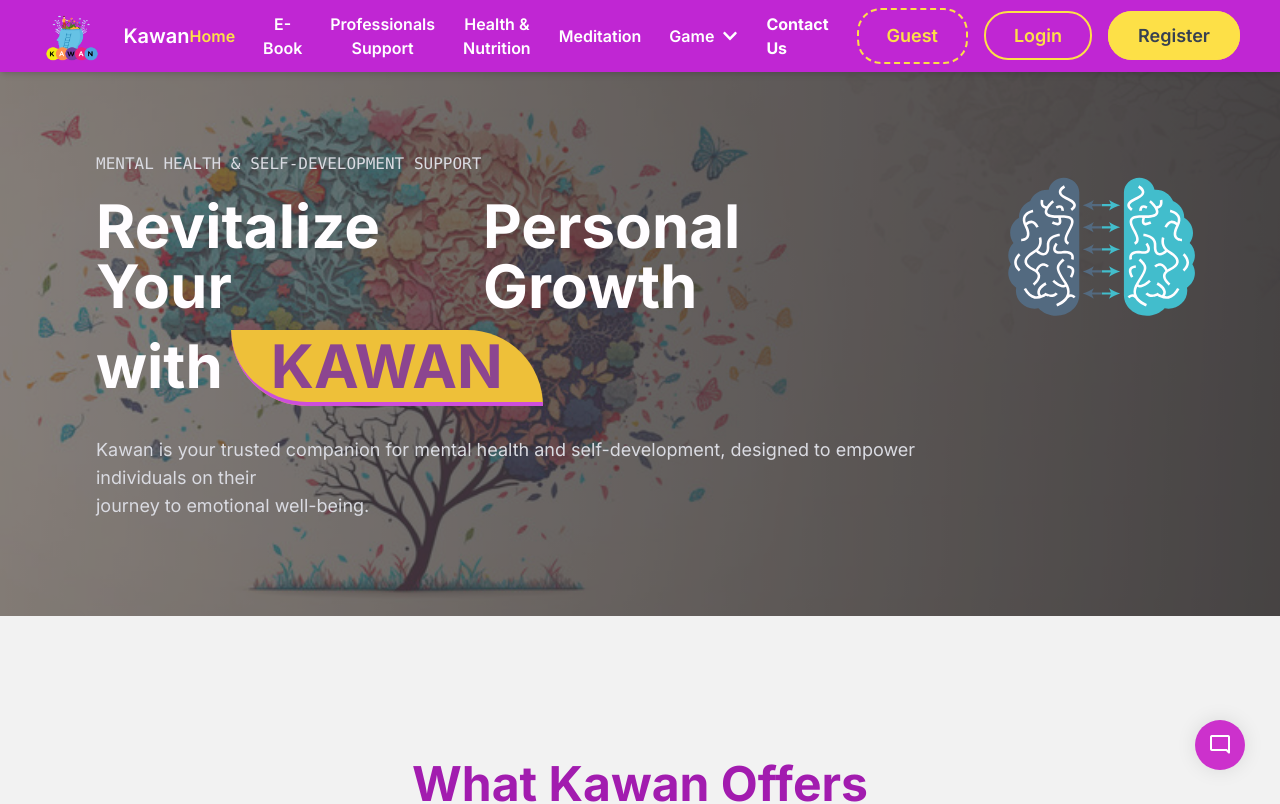
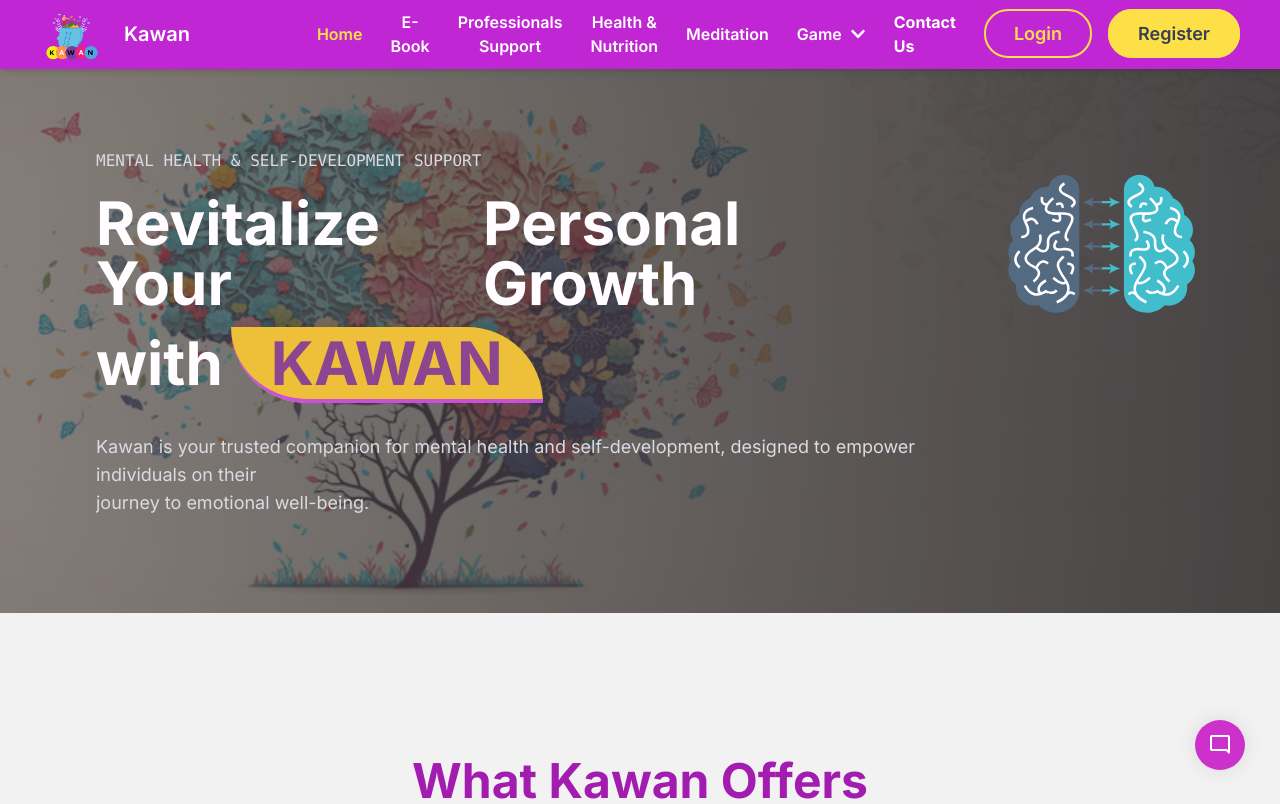
Before and after one commit to mahfuzhasanreza/kawan-client, a React (Vite) app: page / in a window 1280 px wide. Shown: the top 804 px of the page. Built offline with nearby package versions, Linux system fonts and the light colour scheme; no server answers; a web font is replaced by a local one.

Commit message:
fix: remove guest login button from Navbar component

```diff
--- a/src/components/Navbar/Navbar.jsx
+++ b/src/components/Navbar/Navbar.jsx
@@ -8,7 +8,7 @@ import { FaChevronDown } from 'react-icons/fa';
 const Navbar = () => {
     const navigate = useNavigate();
     const location = useLocation();
-    const { user, signOutUser, signInAsGuest, theme, setTheme } = useContext(AuthContext);
+    const { user, signOutUser, theme, setTheme } = useContext(AuthContext);
     const [isHovered, setIsHovered] = useState(false);
     const [isProfileShow, setIsProfileShow] = useState(false);
     const [isScrolled, setIsScrolled] = useState(false);
@@ -208,11 +208,6 @@ const Navbar = () => {
                     </>
                 ) : (
                     <div className='flex content-center items-center justify-center space-x-1 lg:space-x-4'>
-                        <button type="button" onClick={() => signInAsGuest().catch(() => {})}
-                            title="Explore Kawan with a shared demo account"
-                            className="px-2 py-1 lg:px-7 lg:py-3 font-semibold border-2 border-dashed border-yellow-300 text-yellow-300 hover:bg-yellow-300 hover:text-gray-700 rounded-3xl text-xs sm:text-sm lg:text-lg">
-                            Guest
-                        </button>
                         <Link to={'/login'}>
                             <span className="px-2 py-1 lg:px-7 lg:py-3 font-semibold border-2 btn-outline hover:bg-yellow-300 text-yellow-300 hover:text-gray-700 hover:border-yellow-300 rounded-3xl text-xs sm:text-sm lg:text-lg">Login</span>
                         </Link>
```
